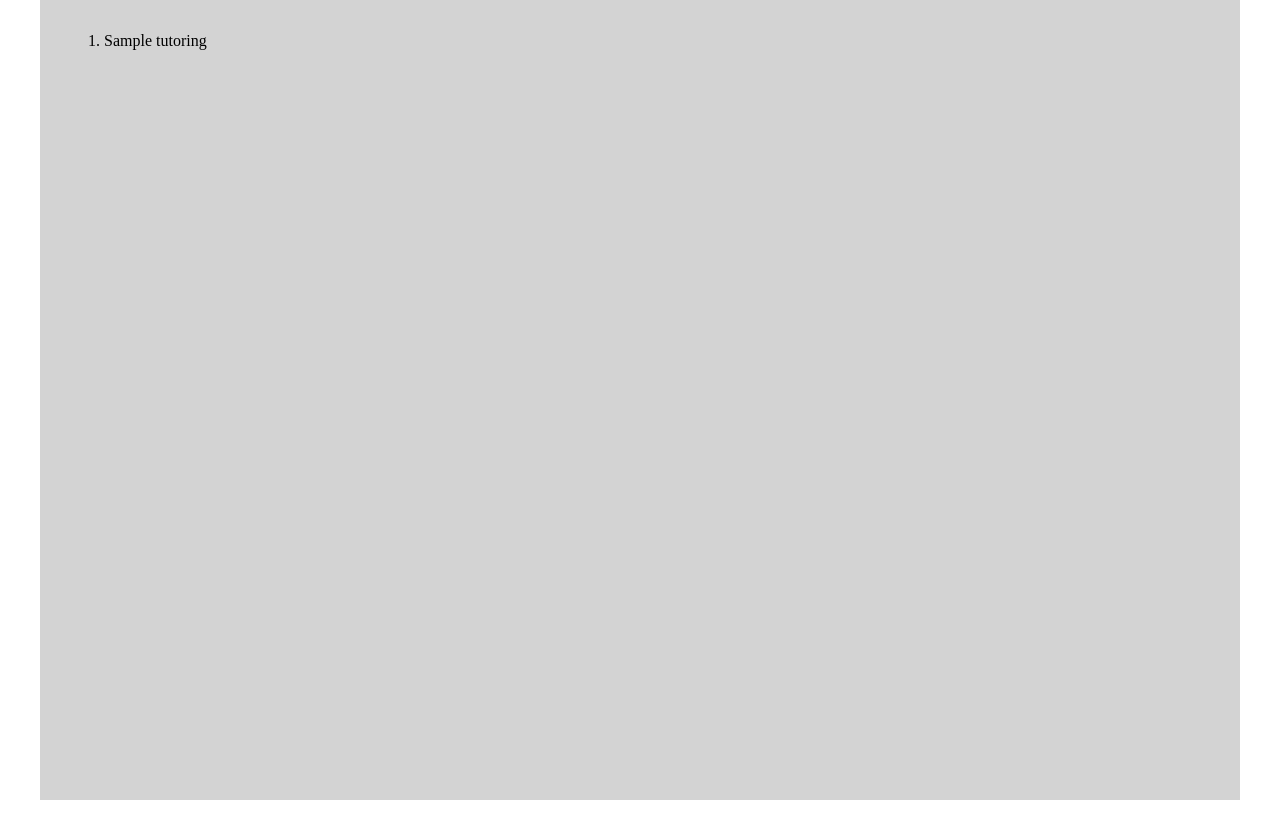
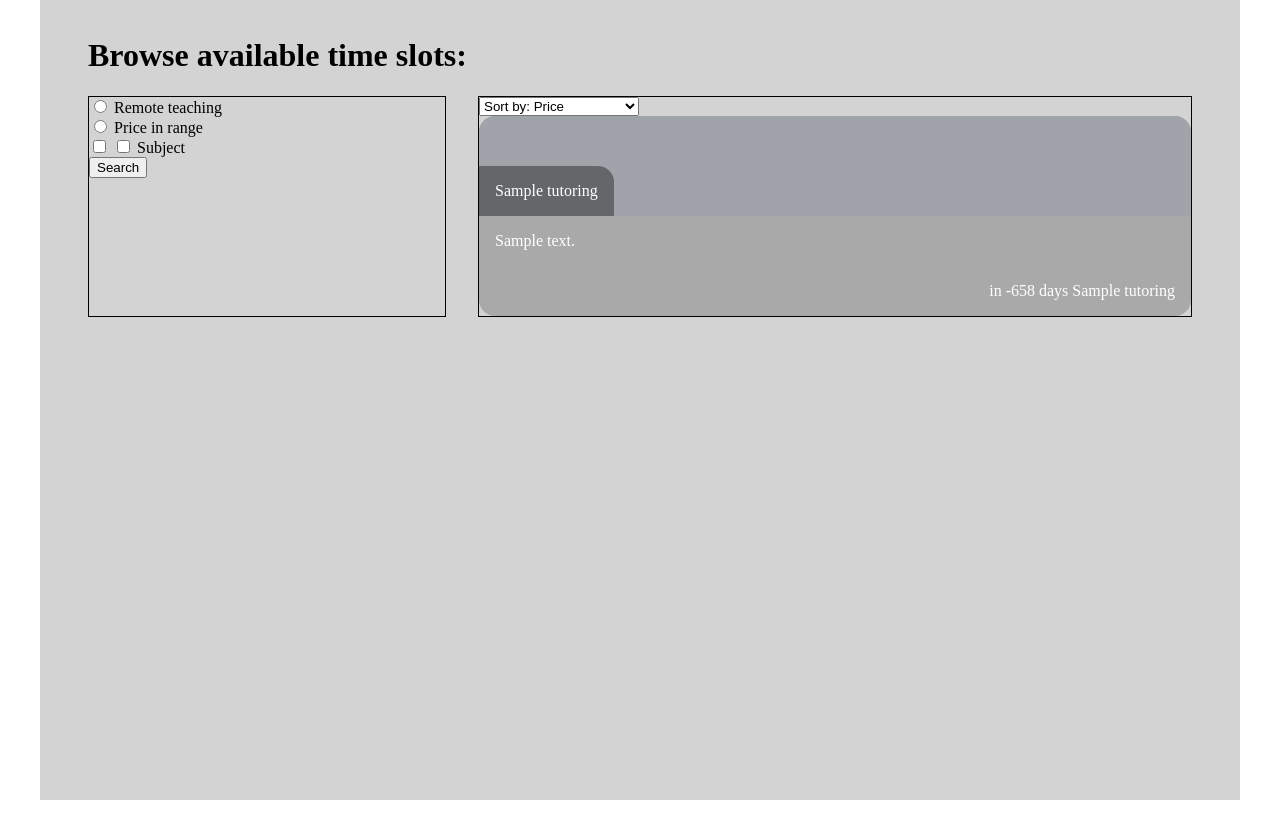
Before and after one commit to Kartm/tutorman, a Django app: template pages/templates/tutorings.html in a window 1280 px wide. Shown: the part 88-920 px from the top of the page. Run offline with Django 3.2, Linux system fonts and the light colour scheme; the template is opened without the code that fills it: most values are stand-ins (such as "Sample title", 1, 10 or a date in 2020); grey boxes marked "Sample" are stand-in pictures.

Commit message:
Add draft of filters

```diff
--- a/pages/templates/components/upcoming_tutoring_card.html
+++ b/pages/templates/components/upcoming_tutoring_card.html
@@ -2,7 +2,7 @@
 <div style="border-radius: 16px; background-color: darkgrey; overflow: hidden;">
     <div style="position: relative; display: flex;">
         <img style="width: 100%; height: 100px; object-fit: cover; object-position: top; filter: brightness(75%);" src="{{ tutoring.banner_url }}">
-        <div style="position: absolute; bottom: 0; left: 0; background-color: #00000060; padding: 16px; color: white; border-top-right-radius: 16px;">{{ 'Math cool' }}</div>
+        <div style="position: absolute; bottom: 0; left: 0; background-color: #00000060; padding: 16px; color: white; border-top-right-radius: 16px;">{{ tutoring.name }}</div>
     </div>
     <div style="padding: 16px; color: white;">
         <div>
@@ -11,7 +11,7 @@
         <div style="margin-top: 32px; display: flex; justify-content: flex-end;">
             {% time_until_now tutoring.takes_place_at as n %}
             in {{ n }} days
-{#            {{ tutoring }}#}
+            {{ tutoring }}
         </div>
     </div>
 
--- a/pages/templates/tutorings.html
+++ b/pages/templates/tutorings.html
@@ -7,9 +7,43 @@
     </head>
     <body>
       {% block pagecontent %}
-        {% for tutoring in tutorings %}
-            <p>{{ forloop.counter }}. {{ tutoring }}</p>
-        {% endfor %}
+          <h1>Browse available time slots:</h1>
+          <div style="display: flex; flex-direction: row; justify-content: space-between">
+            <div style="flex: 1; border: 1px solid black; margin-right: 32px;">
+                <form>
+                    <div>
+                        <input type="radio" name="remote-enabled" value="1" id="remote-enabled" />
+                        <label for="remote-enabled">Remote teaching</label>
+                    </div>
+                    <div>
+                        <input type="radio" name="remote-enabled" value="1" id="remote-enabled" />
+                        <label for="remote-enabled">Price in range</label>
+                    </div>
+                     <div>
+                        <input type="checkbox" name="subject" value="math" id="remote-enabled" />
+                        <input type="checkbox" name="subject" value="chemistry" id="remote-enabled" />
+                        <label for="remote-enabled">Subject</label>
+                    </div>
+                    <div>
+                        <input type="submit" value="Search"/>
+                    </div>
+
+                </form>
+            </div>
+            <div style="flex: 2; border: 1px solid black; display: flex; flex-direction: column;">
+                <div>
+                    <select style="min-width: 160px;">
+                        <option value="">Sort by: Price</option>
+                    </select>
+                </div>
+                <div>
+                    {% for tutoring in tutorings %}
+                      {% include "components/upcoming_tutoring_card.html" with tutoring=tutoring%}
+                  {% endfor %}
+                </div>
+            </div>
+          </div>
+
       {% endblock %}
     </body>
 </html>
--- a/pages/urls.py
+++ b/pages/urls.py
@@ -1,8 +1,8 @@
 from django.urls import path
-from .views import HomePageView, TutoringPreviewPageView, TutoringsPageView
+from .views import HomePageView, TutoringParticipatePageView, TutoringsPageView
 
 urlpatterns = [
     path("", HomePageView.as_view(), name="home-page-view"),
     path("tutorings/", TutoringsPageView.as_view(), name="tutorings-page-view"),
-    path("tutorings/<int:id>/", TutoringPreviewPageView.as_view(), name="tutoring-preview-page-view"),
+    path("tutorings/<int:tutoring_id>/participant/<int:participant_id>", TutoringParticipatePageView.as_view(), name="tutoring-participate-page-view"),
 ]
--- a/pages/views.py
+++ b/pages/views.py
@@ -18,7 +18,7 @@ class HomePageView(TemplateView):
     def get_context_data(self, **kwargs):
         with connection.cursor() as cursor:
             query = """
-                SELECT "Timeslot".*, "Tutoring".*, "Medium".*, "Description".*, "Bill".*
+                SELECT "Timeslot".*, "Tutoring".*, "Medium".*, "Description".*, "Bill".*, "Tutoring".name, "Description".description as description
                 FROM "TutoringParticipant"
                    LEFT JOIN "Timeslot_TutoringParticipant" ON tutoringparticipant.id_tutoring_participant = timeslot_tutoringparticipant.id_tutoring_participant
                    LEFT JOIN "Timeslot" ON timeslot_tutoringparticipant.id_timeslot = timeslot.id_timeslot
@@ -57,8 +57,8 @@ class TutoringsPageView(TemplateView):
             return context
 
 
-class TutoringPreviewPageView(TemplateView):
-    template_name = "tutoring-preview.html"
+class TutoringParticipatePageView(TemplateView):
+    template_name = "tutoring-participate.html"
 
     def get_context_data(self, **kwargs):
         with connection.cursor() as cursor:
```
Also changed, not shown: pages/templates/tutoring-participate.html (renamed from pages/templates/tutoring-preview.html).
